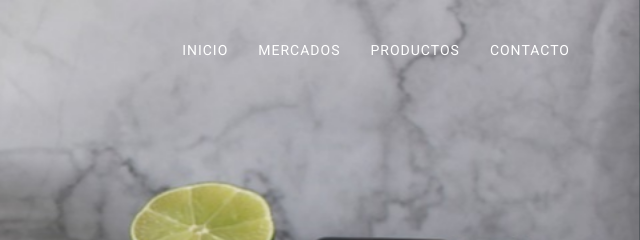
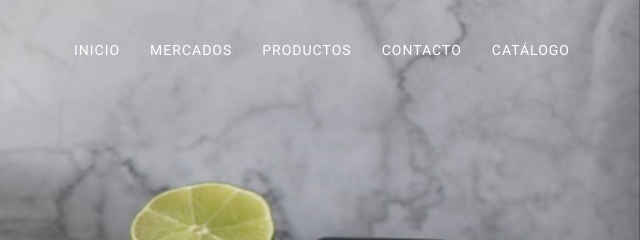
Before and after one commit to Extrasy/QPM, a website: page public/index.html in a window 1280 px wide. Shown: the top 240 px of the page, 640-1280 px from the left. Drawn offline with nearby package versions, Linux system fonts and the light colour scheme; a web font is replaced by a local one.

Commit message:
catalogo1

```diff
--- a/public/index.html
+++ b/public/index.html
@@ -60,6 +60,9 @@
 					</li>
 					<li>
 						<a class="page-scroll" href="#contact">Contacto</a>
+					</li>
+					<li>
+						<a href="../public/images/cepilleria_productos.pdf" target="_blank">Catálogo</a>
 					</li>
 				</ul>
 			</div>
```
